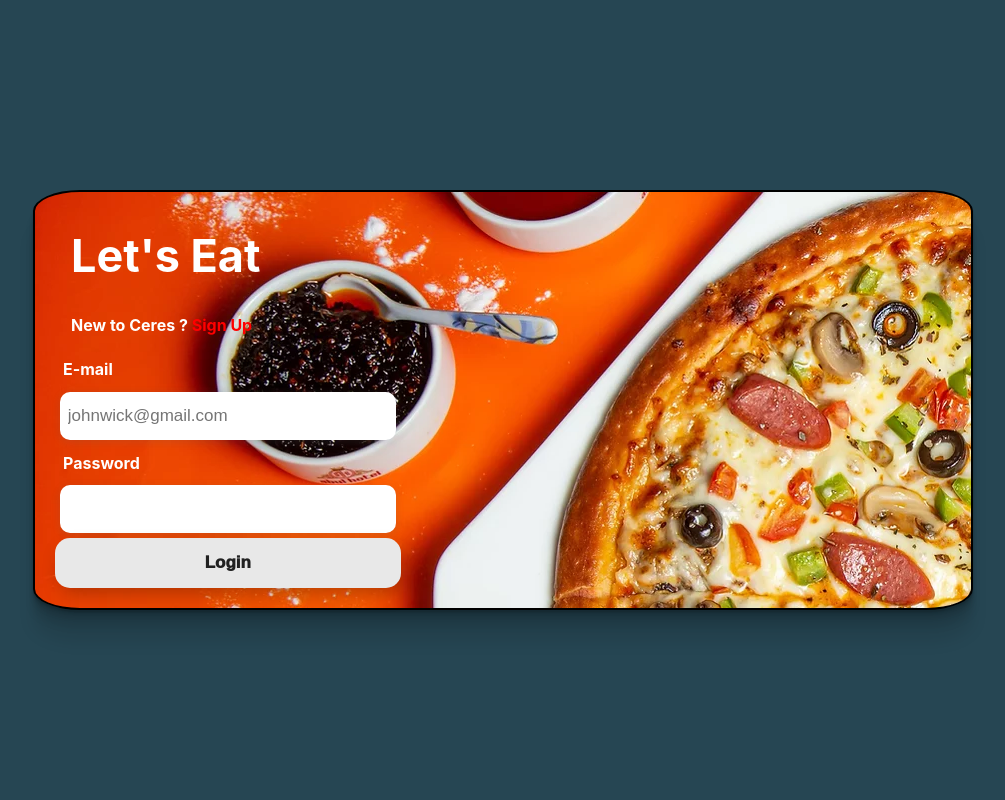
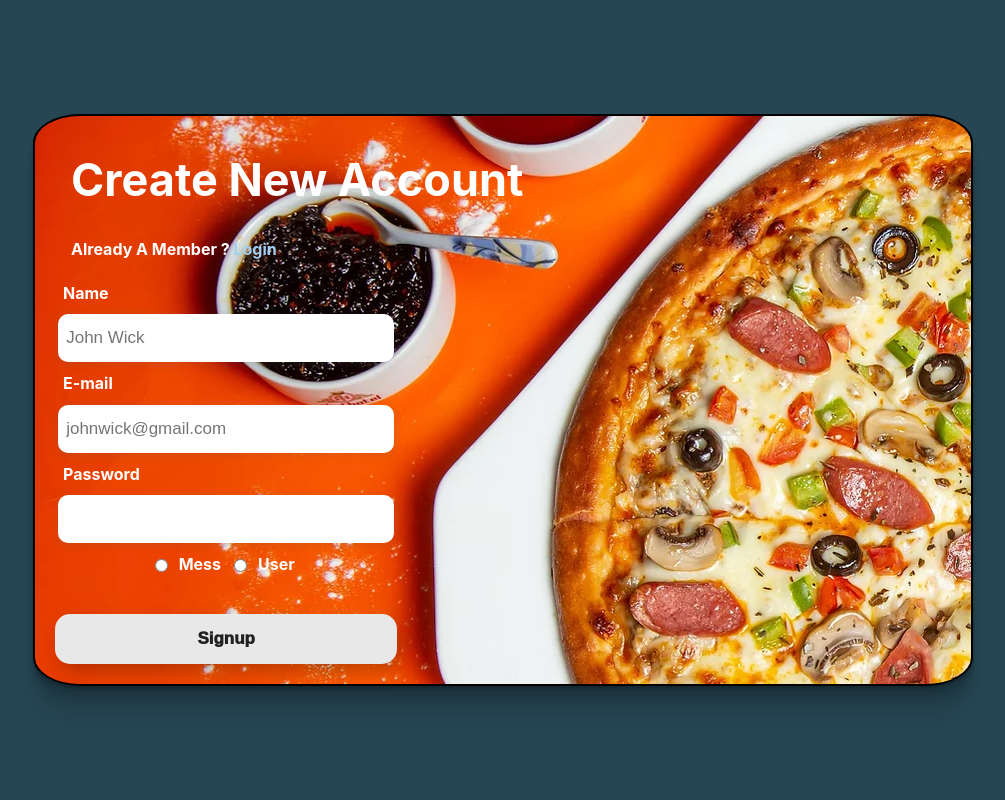
Before and after one commit to aryanjangid/hermes, a React (Create React App) app: page /auth in a window 1280 px wide. Shown: the top 800 px of the page, without its empty margins (137-1142 px from the left). Built offline with nearby package versions, Linux system fonts and the light colour scheme.

Commit message:
auth done

```diff
--- a/src/App.js
+++ b/src/App.js
@@ -5,12 +5,15 @@ import Auth from './pages/Auth';
 import Buy from './pages/Buy';
 import Sell from './pages/Sell';
 import Mess from './pages/Mess';
+import { useEffect } from 'react';
+import { useState } from 'react';
 
 function App() {
+  const [In, setIn] = useState(null)
   return (
     <Routes>
+      <Route exact path='/auth' element={<Auth />} />
       <Route exact path='/' element={<Home />} />
-      <Route exact path='/auth' element={<Auth />} />
       <Route exact path='/buy' element={<Buy />} />
       <Route exact path='/sell' element={<Sell />} />
       <Route exact path='/mess' element={<Mess />} />
--- a/src/components/Login.js
+++ b/src/components/Login.js
@@ -2,22 +2,31 @@ import React from 'react'
 import classes from './Login.module.css'
 import Button from "./Button.js"
 import NormalButton from "./NormalButton.js"
+import { useNavigate } from 'react-router-dom'
 
-const Login = () => {
+const Login = ({ setSw }) => {
+  const navigate = useNavigate()
+  const save = (e) => {
+    e.preventDefault()
+    navigate('/')
+  }
+
   return (
     <>
       <div className={classes.mainDiv}>
         <div className={classes.innerDiv}>
           <h1 className={classes.headingSignup}>Let's Eat</h1>
           <h4 className={classes.headingtoLogin}>
-          New to Ceres ? <span className={classes.toLogin}>Sign Up</span>
+            New to Ceres ? <span className={classes.toLogin} onClick={() => setSw(false)}>Sign Up</span>
           </h4>
-        <form className={classes.formSignup} action="">
+          <form className={classes.formSignup} >
             <label htmlFor="email">E-mail</label>
             <input className={classes.inputBoxes} id="email" type="email" placeholder="johnwick@gmail.com" />
             <label htmlFor="password">Password</label>
             <input className={classes.inputBoxes} id="password" type="password" />
-          <NormalButton name="Login"></NormalButton>
+            <div onClick={(e) => { navigate('/'); e.preventDefault() }} style={{ width: '100%' }}>
+              <NormalButton style={{ pointerEvents: 'none', width: '100%' }} name="Login" ></NormalButton>
+            </div>
           </form>
         </div>
       </div>
--- a/src/components/NormalButton.js
+++ b/src/components/NormalButton.js
@@ -3,7 +3,7 @@ import classes from './normalButton.module.css'
 
 const NormalButton = ({ name }) => {
   return (
-    <button>
+    <button style={{ width: '100%' }}>
       {name}
     </button>
   )
--- a/src/components/Signup.js
+++ b/src/components/Signup.js
@@ -1,15 +1,22 @@
 import React from "react";
 import classes from "./Signup.module.css";
 import NormalButton from "./NormalButton.js"
+import { useNavigate } from "react-router-dom";
 
-const Signup = () => {
+const Signup = ({ setSw }) => {
+  const save = (e) => {
+    e.preventDefault();
+    localStorage.setItem('in', 'yes');
+    console.log('save')
+  }
+  const navigate = useNavigate()
   return (
     <>
       <div className={classes.mainDiv}>
         <div className={classes.innerDiv}>
           <h1 className={classes.headingSignup}>Create New Account</h1>
           <h4 className={classes.headingtoLogin}>
-            Already A Member ? <span className={classes.toLogin}>Login</span>
+            Already A Member ? <span className={classes.toLogin} onClick={() => setSw(true)}>Login</span>
           </h4>
           <form className={classes.formSignup} action="">
             <label htmlFor="name">Name</label>
@@ -19,12 +26,14 @@ const Signup = () => {
             <label htmlFor="password">Password</label>
             <input className={classes.inputBoxes} id="password" type="password" />
             <div className={classes.divButtons}>
-                <input type="radio" name="type" id="radio1" />
-                <label for="radio1">Mess</label>
-                <input type="radio" name="type" id="radio2" />
-                <label for="radio2">User</label>
+              <input type="radio" name="type" id="radio1" />
+              <label for="radio1">Mess</label>
+              <input type="radio" name="type" id="radio2" />
+              <label for="radio2">User</label>
             </div>
-            <NormalButton name="Signup"></NormalButton>
+            <div onClick={(e) => { navigate('/'); e.preventDefault() }} style={{ width: '100%' }}>
+              <NormalButton name="Signup" onClick={save}></NormalButton>
+            </div>
           </form>
         </div>
       </div>
--- a/src/pages/Auth.js
+++ b/src/pages/Auth.js
@@ -1,12 +1,17 @@
-import React from 'react'
+import React, { useState } from 'react'
 import Login from '../components/Login'
 import Signup from '../components/Signup'
 
-const Auth = () => {
+const Auth = ({ setIn }) => {
+
+    const [sw, setSw] = useState(false)
+
     return (
         <div>
-            <Login></Login>
-            <Signup></Signup>
+            {sw ?
+                <Login setSw={setSw} setIn={setIn} /> :
+                <Signup setSw={setSw} setIn={setIn} />
+            }
         </div>
     )
 }
--- a/src/pages/Buy.js
+++ b/src/pages/Buy.js
@@ -22,14 +22,24 @@ const Buy = () => {
             </div>
             <div className={classes.list}>
                 {Collection.map(col => {
-                    return (
-                        <div className={classes.child} onClick={() => navigate('/mess')} >
-                            <CategoryCard name={col.name} description={col.location} price={col.price} />
-                        </div>
-                    )
+                    if (Collection === messCollection) {
+                        return (
+                            <div className={classes.child} onClick={() => navigate('/mess')} >
+                                <CategoryCard name={col.name} description={col.location} price={col.price} />
+                            </div>
+                        )
+                    }
+                    else {
+                        return (
+                            <div className={classes.child} >
+                                <CategoryCard name={col.name} description={col.item} price={col.price} />
+                            </div>
+                        )
+                    }
+
                 })}
             </div>
-        </div>
+        </div >
     )
 }
 
--- a/src/pages/Mess.js
+++ b/src/pages/Mess.js
@@ -7,7 +7,6 @@ const Mess = () => {
     return (
         <div>
             <Hero name="Nana Shree Mess" title="Popular for matar paneer" background={background} />
-
             <div style={{ display: 'flex', flexWrap: 'wrap', justifyContent: 'center', margin: '5rem 0' }}>
                 {Thali.map((mess, i) => (
                     <ProductCard name={mess.name} item={mess.item} price={mess.price} key={i} />
```
Lines whose indentation alone changed are shown as unchanged.
